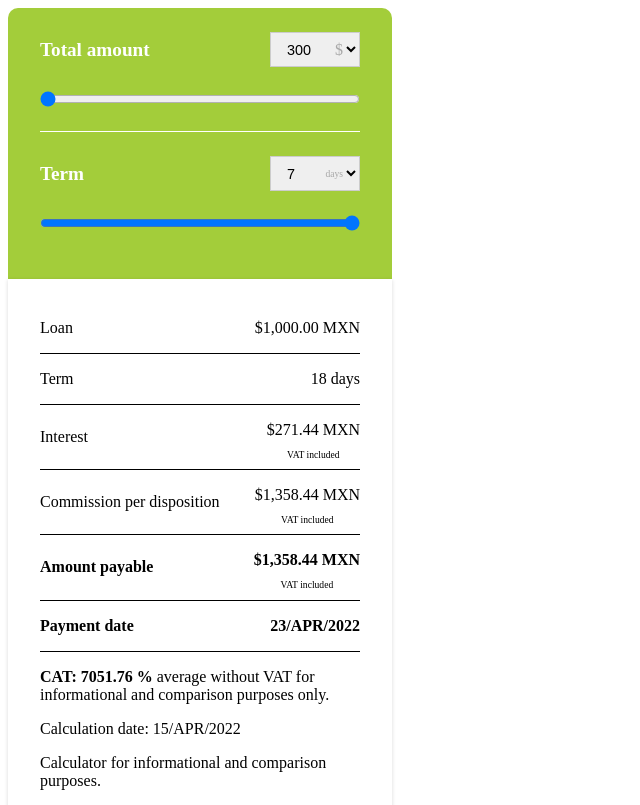
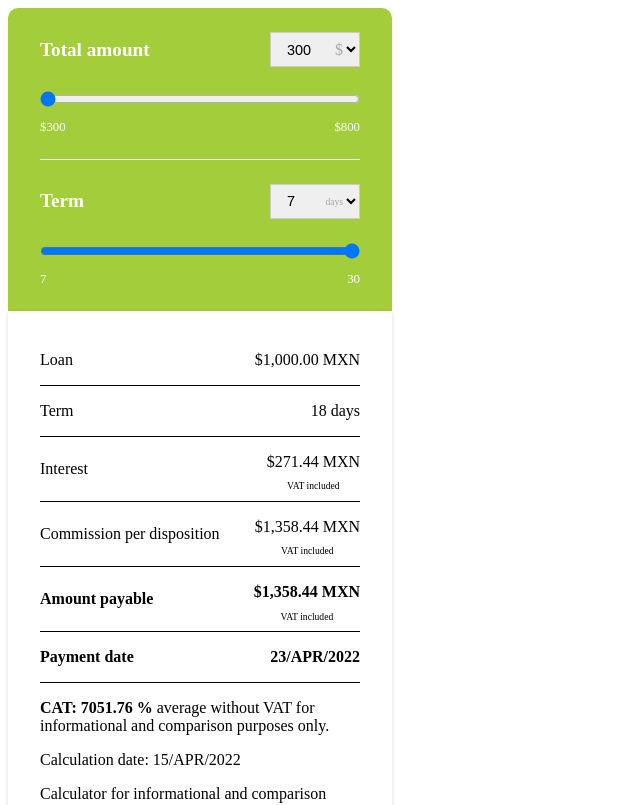
Before and after one commit to smitty33685/Loan-Calculator-App, a React (Create React App) app: page / in a window 1280 px wide. Shown: the top 805 px of the page, without its empty margins (0-640 px from the left). Built offline with nearby package versions, Linux system fonts and the light colour scheme.

Commit message:
Add min max values under range sliders

```diff
--- a/src/App.scss
+++ b/src/App.scss
@@ -10,11 +10,17 @@
 
     input[type="range"] {
       width: 100%;
-      margin: 1.5rem 0;
+      margin: 1.5rem 0 0.8rem;
+    }
+
+    .slider-amount {
+      margin-bottom: 1.5rem;
+      color: #fff;
     }
 
     .slider-term {
       border-top: 1px solid #fff;
+      color: #fff;
 
       .form-group {
         margin-top: 1.5rem;
@@ -29,7 +35,6 @@
       label {
         font-size: 1.2rem;
         font-weight: 700;
-        color: #fff;
       }
 
       select {
@@ -47,13 +52,6 @@
     width: 100%;
     padding: 1.5rem 2rem;
     box-shadow: 0 1px 4px rgb(0 0 0 / 15%);
-
-    .flex-group {
-      display: flex;
-      align-items: center;
-      justify-content: space-between;
-      border-bottom: 1px solid #000;
-    }
   }
 
   .btn-primary {
--- a/src/App.tsx
+++ b/src/App.tsx
@@ -13,7 +13,7 @@ function App() {
   return (
     <main className="calculator">
       <section className="loan-choice">
-        <div className="slider-amout">
+        <div className="slider-amount">
           <div className="form-group">
             <label>Total amount</label>
             <div className="select-wrapper">
@@ -31,6 +31,10 @@ function App() {
             step="100"
             onChange={event => amoutRange(event.target.value)}
           />
+          <div className="flex-group">
+            <p className="m-0 medium-font">$300</p>
+            <p className="m-0 medium-font">$800</p>
+          </div>
         </div>
         <div className="slider-term">
           <div className="form-group">
@@ -50,32 +54,36 @@ function App() {
             step="1"
             onChange={event => termRange(event.target.value)}
           />
+          <div className="flex-group">
+            <p className="m-0 medium-font">7</p>
+            <p className="m-0 medium-font">30</p>
+          </div>
         </div>
       </section>
       <section className="loan-info">
-        <div className="flex-group">
+        <div className="flex-group border-bottom-black">
           <p>Loan</p>
           <p>$1,000.00 MXN</p>
         </div>
-        <div className="flex-group">
+        <div className="flex-group border-bottom-black">
           <p>Term</p>
           <p>18 days</p>
         </div>
-        <div className="flex-group">
+        <div className="flex-group border-bottom-black">
           <p>Interest</p>
           <div>
             <p className="mb-0">$271.44 MXN</p>
             <p className="small-font text-center">VAT included</p>
           </div>
         </div>
-        <div className="flex-group">
+        <div className="flex-group border-bottom-black">
           <p>Commission per disposition</p>
           <div>
             <p className="mb-0">$1,358.44 MXN</p>
             <p className="small-font text-center">VAT included</p>
           </div>
         </div>
-        <div className="flex-group">
+        <div className="flex-group border-bottom-black">
           <p>
             <strong>Amount payable</strong>
           </p>
@@ -86,7 +94,7 @@ function App() {
             <p className="small-font text-center">VAT included</p>
           </div>
         </div>
-        <div className="flex-group">
+        <div className="flex-group border-bottom-black">
           <p>
             <strong>Payment date</strong>
           </p>
--- a/src/index.scss
+++ b/src/index.scss
@@ -1,5 +1,9 @@
 .small-font {
   font-size: 0.6rem;
+}
+
+.medium-font {
+  font-size: 0.8rem;
 }
 
 .text-center {
@@ -9,3 +13,17 @@
 .mb-0 {
   margin-bottom: 0;
 }
+
+.m-0 {
+  margin: 0;
+}
+
+.flex-group {
+  display: flex;
+  align-items: center;
+  justify-content: space-between;
+}
+
+.border-bottom-black {
+  border-bottom: 1px solid #000;
+}
```
